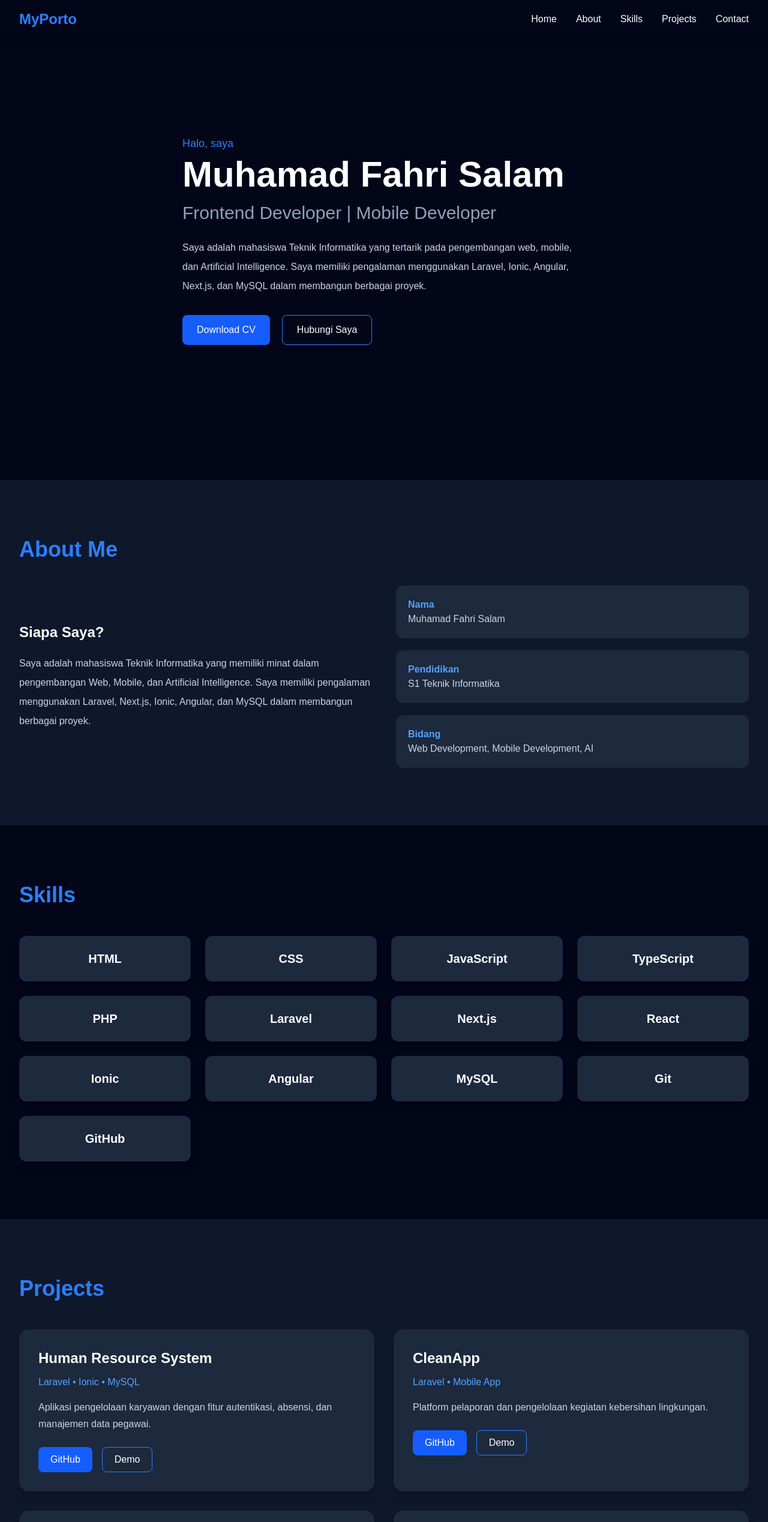
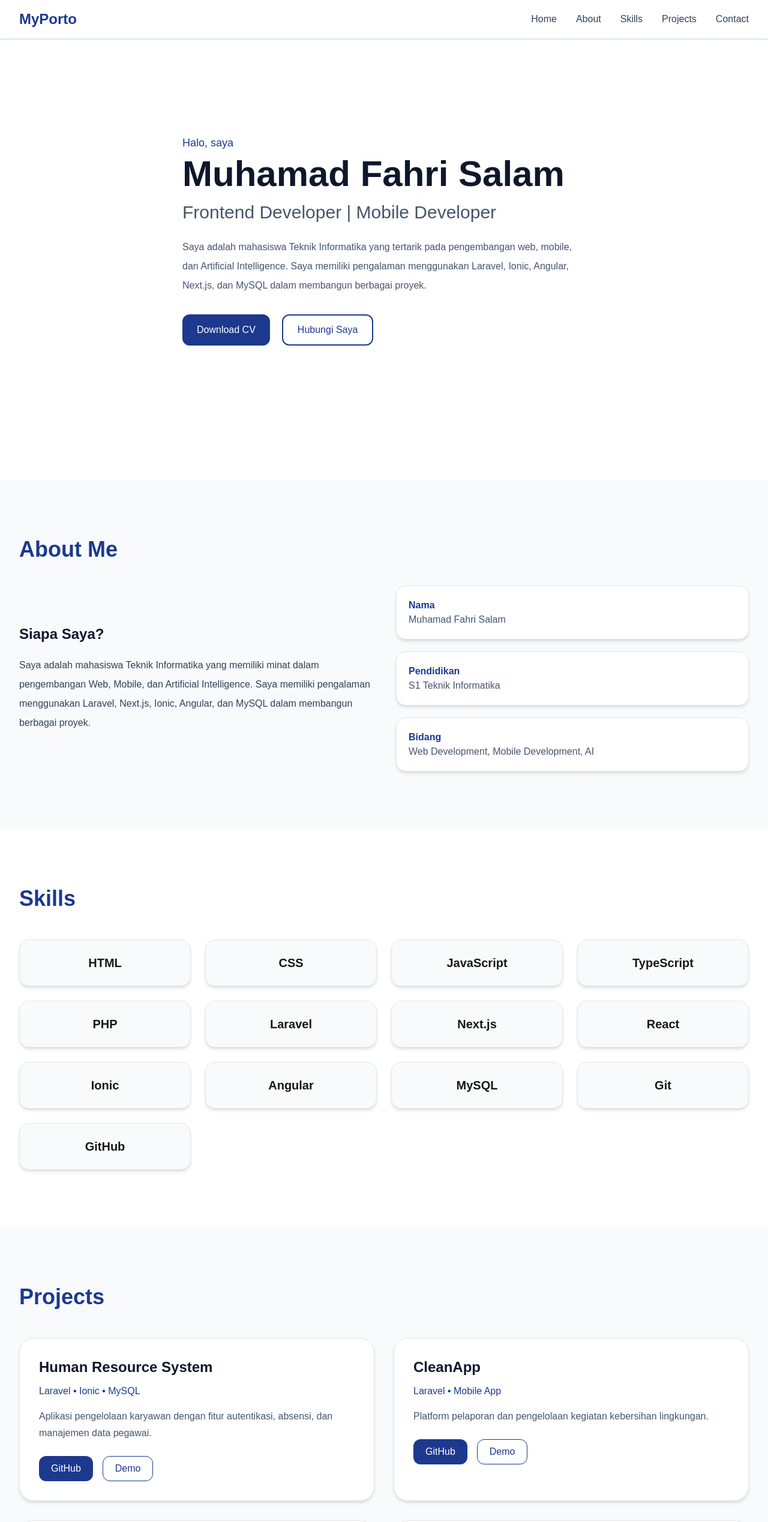
Before and after one commit to MuhamadFahriSalam/Myporto, a Next.js app: page / in a window 1280 px wide. Shown: the top 2537 px of the page at 60% size. Built offline with nearby package versions, Linux system fonts and the light colour scheme.

Commit message:
clear color

```diff
--- a/components/About.tsx
+++ b/components/About.tsx
@@ -2,23 +2,22 @@ export default function About() {
   return (
     <section
       id="about"
-      className="bg-slate-900 text-white py-24"
+      className="bg-slate-50 py-24"
     >
       <div className="max-w-7xl mx-auto px-8">
 
-        <h2 className="text-4xl font-bold text-blue-500 mb-10">
+        <h2 className="text-4xl font-bold text-blue-900 mb-10">
           About Me
         </h2>
 
         <div className="grid md:grid-cols-2 gap-10 items-center">
 
-          {/* Kiri */}
           <div>
-            <h3 className="text-2xl font-semibold mb-5">
+            <h3 className="text-2xl font-semibold text-slate-900 mb-5">
               Siapa Saya?
             </h3>
 
-            <p className="text-slate-300 leading-8">
+            <p className="text-slate-700 leading-8">
               Saya adalah mahasiswa Teknik Informatika yang memiliki
               minat dalam pengembangan Web, Mobile, dan Artificial
               Intelligence. Saya memiliki pengalaman menggunakan
@@ -27,35 +26,34 @@ export default function About() {
             </p>
           </div>
 
-          {/* Kanan */}
           <div className="space-y-5">
 
-            <div className="bg-slate-800 p-5 rounded-xl">
-              <h4 className="font-semibold text-blue-400">
+            <div className="bg-white p-5 rounded-2xl shadow-md border border-slate-200">
+              <h4 className="font-semibold text-blue-900">
                 Nama
               </h4>
 
-              <p className="text-slate-300">
+              <p className="text-slate-600">
                 Muhamad Fahri Salam
               </p>
             </div>
 
-            <div className="bg-slate-800 p-5 rounded-xl">
-              <h4 className="font-semibold text-blue-400">
+            <div className="bg-white p-5 rounded-2xl shadow-md border border-slate-200">
+              <h4 className="font-semibold text-blue-900">
                 Pendidikan
               </h4>
 
-              <p className="text-slate-300">
+              <p className="text-slate-600">
                 S1 Teknik Informatika
               </p>
             </div>
 
-            <div className="bg-slate-800 p-5 rounded-xl">
-              <h4 className="font-semibold text-blue-400">
+            <div className="bg-white p-5 rounded-2xl shadow-md border border-slate-200">
+              <h4 className="font-semibold text-blue-900">
                 Bidang
               </h4>
 
-              <p className="text-slate-300">
+              <p className="text-slate-600">
                 Web Development, Mobile Development, AI
               </p>
             </div>
--- a/components/Contact.tsx
+++ b/components/Contact.tsx
@@ -4,50 +4,48 @@ export default function Contact() {
   return (
     <section
       id="contact"
-      className="bg-slate-950 text-white py-24"
+      className="bg-white py-24"
     >
       <div className="max-w-7xl mx-auto px-8">
 
-        <h2 className="text-4xl font-bold text-blue-500 mb-12">
+        <h2 className="text-4xl font-bold text-blue-900 mb-12">
           Contact Me
         </h2>
 
         <div className="grid md:grid-cols-2 gap-8">
 
-          {/* Kiri */}
           <div>
-            <h3 className="text-2xl font-semibold mb-5">
+            <h3 className="text-2xl font-semibold text-slate-900 mb-5">
               Mari Terhubung 🚀
             </h3>
 
-            <p className="text-slate-300 leading-8">
+            <p className="text-slate-600 leading-8">
               Saya terbuka untuk peluang kerja, kolaborasi proyek,
               maupun diskusi mengenai pengembangan web, mobile,
               dan Artificial Intelligence.
             </p>
           </div>
 
-          {/* Kanan */}
           <div className="space-y-5">
 
-            <div className="bg-slate-800 p-5 rounded-xl flex items-center gap-4">
-              <FaEnvelope className="text-blue-500 text-2xl" />
-              <span>email@gmail.com</span>
+            <div className="bg-slate-50 p-5 rounded-2xl border border-slate-200 shadow-sm flex items-center gap-4">
+              <FaEnvelope className="text-blue-900 text-2xl" />
+              <span className="text-slate-700">email@gmail.com</span>
             </div>
 
-            <div className="bg-slate-800 p-5 rounded-xl flex items-center gap-4">
-              <FaGithub className="text-blue-500 text-2xl" />
-              <span>github.com/username</span>
+            <div className="bg-slate-50 p-5 rounded-2xl border border-slate-200 shadow-sm flex items-center gap-4">
+              <FaGithub className="text-blue-900 text-2xl" />
+              <span className="text-slate-700">github.com/username</span>
             </div>
 
-            <div className="bg-slate-800 p-5 rounded-xl flex items-center gap-4">
-              <FaLinkedin className="text-blue-500 text-2xl" />
-              <span>linkedin.com/in/username</span>
+            <div className="bg-slate-50 p-5 rounded-2xl border border-slate-200 shadow-sm flex items-center gap-4">
+              <FaLinkedin className="text-blue-900 text-2xl" />
+              <span className="text-slate-700">linkedin.com/in/username</span>
             </div>
 
-            <div className="bg-slate-800 p-5 rounded-xl flex items-center gap-4">
-              <FaWhatsapp className="text-blue-500 text-2xl" />
-              <span>08xxxxxxxxxx</span>
+            <div className="bg-slate-50 p-5 rounded-2xl border border-slate-200 shadow-sm flex items-center gap-4">
+              <FaWhatsapp className="text-blue-900 text-2xl" />
+              <span className="text-slate-700">08xxxxxxxxxx</span>
             </div>
 
           </div>
--- a/components/Footer.tsx
+++ b/components/Footer.tsx
@@ -1,6 +1,6 @@
 export default function Footer() {
   return (
-    <footer className="bg-slate-900 text-slate-400 py-6 text-center">
+    <footer className="bg-blue-900 text-white py-6 text-center">
       <p>
         © 2026 Muhamad Fahri Salam. All Rights Reserved.
       </p>
--- a/components/Hero.tsx
+++ b/components/Hero.tsx
@@ -1,21 +1,21 @@
 export default function Hero() {
   return (
-    <section className="min-h-screen bg-slate-950 text-white flex items-center">
+    <section className="min-h-screen bg-white flex items-center">
       <div className="max-w-7xl mx-auto px-8">
 
-        <p className="text-blue-500 text-lg mb-2">
+        <p className="text-blue-900 text-lg font-medium mb-2">
           Halo, saya
         </p>
 
-        <h1 className="text-6xl font-bold mb-4">
+        <h1 className="text-6xl font-bold text-slate-900 mb-4">
           Muhamad Fahri Salam
         </h1>
 
-        <h2 className="text-3xl text-slate-400 mb-6">
+        <h2 className="text-3xl text-slate-600 mb-6">
           Frontend Developer | Mobile Developer
         </h2>
 
-        <p className="max-w-2xl text-slate-300 leading-8 mb-8">
+        <p className="max-w-2xl text-slate-600 leading-8 mb-8">
           Saya adalah mahasiswa Teknik Informatika yang tertarik pada
           pengembangan web, mobile, dan Artificial Intelligence.
           Saya memiliki pengalaman menggunakan Laravel, Ionic,
@@ -24,11 +24,11 @@ export default function Hero() {
 
         <div className="flex gap-5">
 
-          <button className="bg-blue-600 px-6 py-3 rounded-lg hover:bg-blue-700 duration-300">
+          <button className="bg-blue-900 text-white px-6 py-3 rounded-xl hover:bg-blue-800 duration-300">
             Download CV
           </button>
 
-          <button className="border border-blue-500 px-6 py-3 rounded-lg hover:bg-blue-500 duration-300">
+          <button className="border-2 border-blue-900 text-blue-900 px-6 py-3 rounded-xl hover:bg-blue-900 hover:text-white duration-300">
             Hubungi Saya
           </button>
 
--- a/components/Navbar.tsx
+++ b/components/Navbar.tsx
@@ -1,39 +1,39 @@
 export default function Navbar() {
   return (
-    <nav className="fixed top-0 left-0 w-full bg-slate-950 text-white shadow-md z-50">
+    <nav className="fixed top-0 left-0 w-full bg-white shadow-sm border-b border-slate-200 z-50">
       <div className="max-w-7xl mx-auto flex justify-between items-center px-8 py-4">
 
-        <h1 className="text-2xl font-bold text-blue-500">
+        <h1 className="text-2xl font-bold text-blue-900">
           MyPorto
         </h1>
 
         <ul className="flex gap-8">
           <li>
-            <a href="#" className="hover:text-blue-500 duration-300">
+            <a href="#" className="text-slate-700 hover:text-blue-900 duration-300">
               Home
             </a>
           </li>
 
           <li>
-            <a href="#about" className="hover:text-blue-500 duration-300">
+            <a href="#about" className="text-slate-700 hover:text-blue-900 duration-300">
               About
             </a>
           </li>
 
           <li>
-            <a href="#skills" className="hover:text-blue-500 duration-300">
+            <a href="#skills" className="text-slate-700 hover:text-blue-900 duration-300">
               Skills
             </a>
           </li>
 
           <li>
-            <a href="#projects" className="hover:text-blue-500 duration-300">
+            <a href="#projects" className="text-slate-700 hover:text-blue-900 duration-300">
               Projects
             </a>
           </li>
 
           <li>
-            <a href="#contact" className="hover:text-blue-500 duration-300">
+            <a href="#contact" className="text-slate-700 hover:text-blue-900 duration-300">
               Contact
             </a>
           </li>
--- a/components/Projects.tsx
+++ b/components/Projects.tsx
@@ -27,10 +27,10 @@ export default function Projects() {
   ];
 
   return (
-    <section id="projects" className="bg-slate-900 text-white py-24">
+    <section id="projects" className="bg-slate-50 py-24">
       <div className="max-w-7xl mx-auto px-8">
 
-        <h2 className="text-4xl font-bold text-blue-500 mb-12">
+        <h2 className="text-4xl font-bold text-blue-900 mb-12">
           Projects
         </h2>
 
@@ -38,27 +38,27 @@ export default function Projects() {
           {projects.map((project) => (
             <div
               key={project.title}
-              className="bg-slate-800 p-8 rounded-2xl shadow-lg hover:-translate-y-2 duration-300"
+              className="bg-white p-8 rounded-3xl shadow-md border border-slate-200 hover:-translate-y-2 duration-300"
             >
-              <h3 className="text-2xl font-semibold mb-3">
+              <h3 className="text-2xl font-semibold text-slate-900 mb-3">
                 {project.title}
               </h3>
 
-              <p className="text-blue-400 mb-4">
+              <p className="text-blue-900 mb-4">
                 {project.tech}
               </p>
 
-              <p className="text-slate-300 leading-7">
+              <p className="text-slate-600 leading-7">
                 {project.description}
               </p>
 
               <div className="flex gap-4 mt-6">
 
-                <button className="bg-blue-600 px-5 py-2 rounded-lg hover:bg-blue-700">
+                <button className="bg-blue-900 text-white px-5 py-2 rounded-xl hover:bg-blue-800">
                   GitHub
                 </button>
 
-                <button className="border border-blue-500 px-5 py-2 rounded-lg hover:bg-blue-500">
+                <button className="border border-blue-900 text-blue-900 px-5 py-2 rounded-xl hover:bg-blue-900 hover:text-white">
                   Demo
                 </button>
 
--- a/components/Skills.tsx
+++ b/components/Skills.tsx
@@ -18,11 +18,11 @@ export default function Skills() {
   return (
     <section
       id="skills"
-      className="bg-slate-950 text-white py-24"
+      className="bg-white py-24"
     >
       <div className="max-w-7xl mx-auto px-8">
 
-        <h2 className="text-4xl font-bold text-blue-500 mb-12">
+        <h2 className="text-4xl font-bold text-blue-900 mb-12">
           Skills
         </h2>
 
@@ -31,7 +31,7 @@ export default function Skills() {
           {skills.map((skill) => (
             <div
               key={skill}
-              className="bg-slate-800 rounded-xl p-6 text-center shadow-lg hover:-translate-y-2 hover:bg-slate-700 duration-300"
+              className="bg-slate-50 rounded-2xl p-6 text-center shadow-md border border-slate-200 hover:-translate-y-2 hover:bg-blue-900 hover:text-white duration-300"
             >
               <h3 className="text-xl font-semibold">
                 {skill}
```
